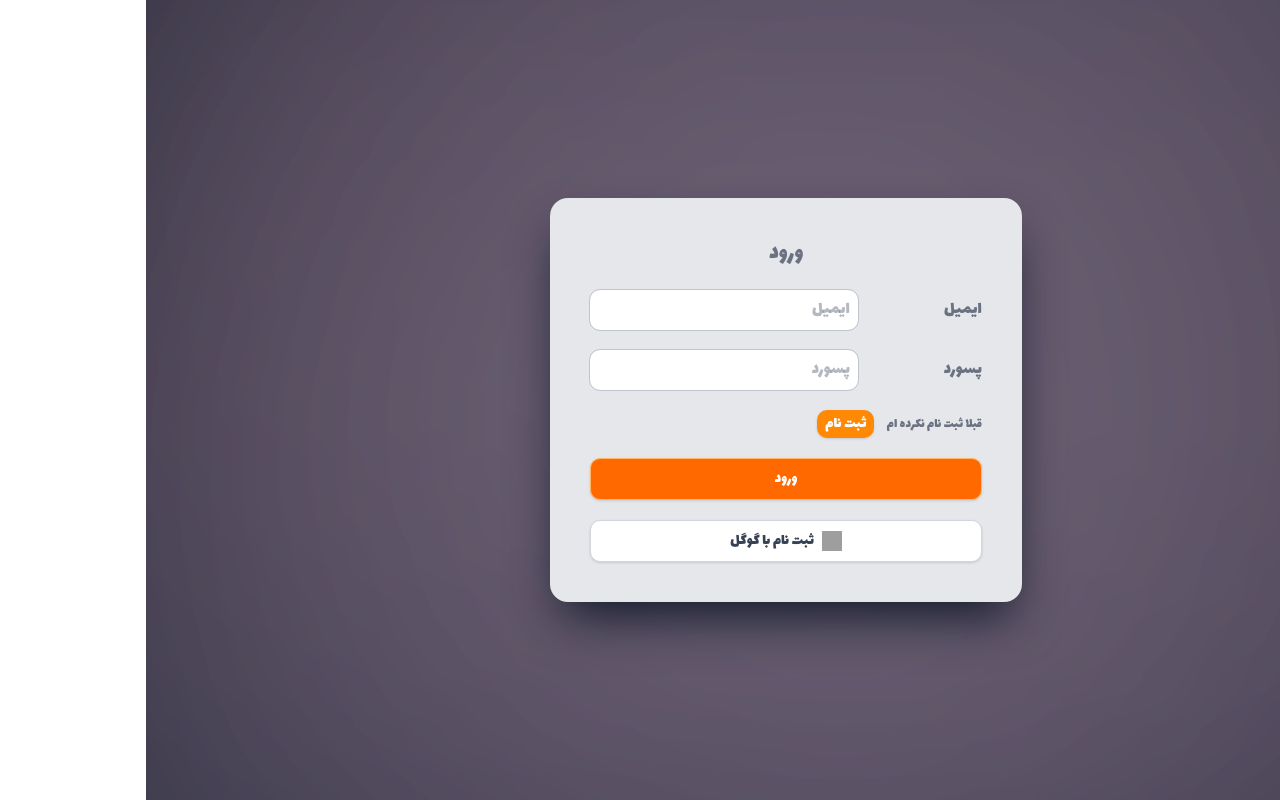
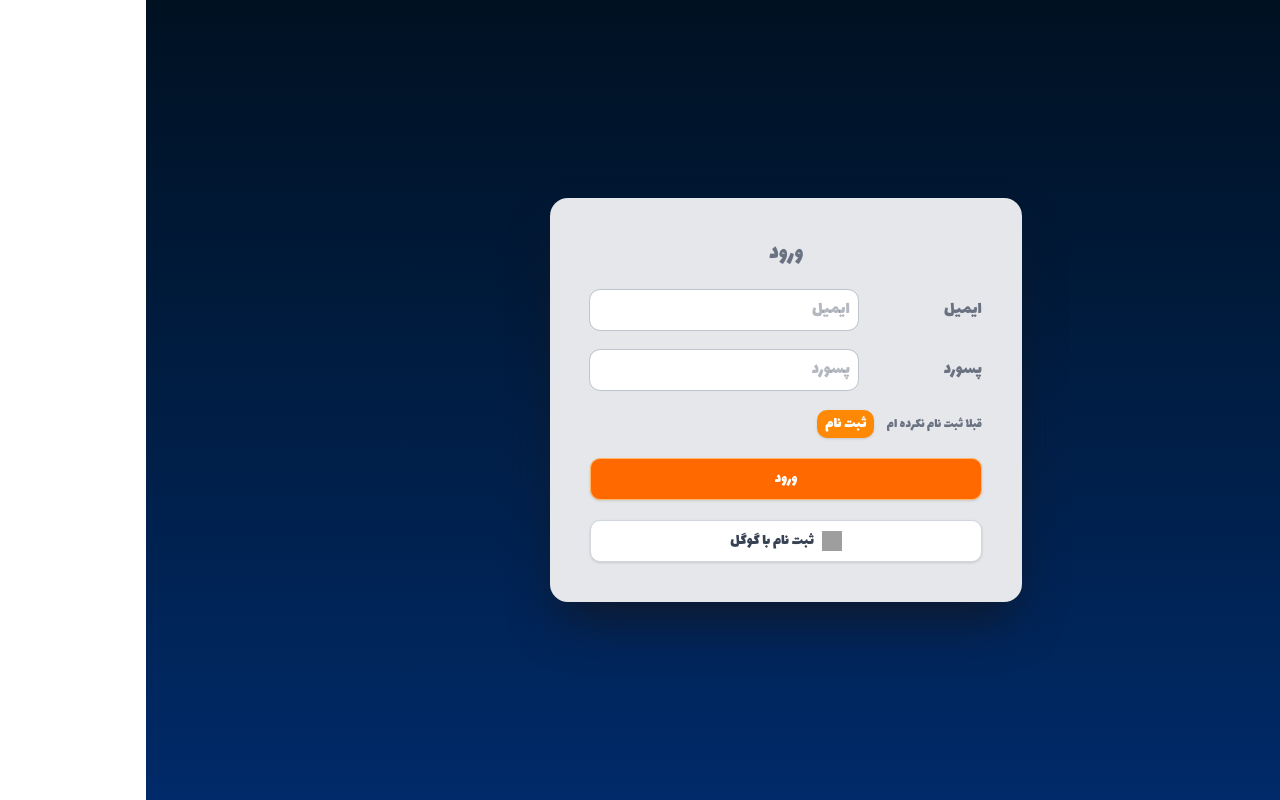
Before and after one commit to mmdrezakz/faraede, a Next.js app: page /login in a window 1280 px wide. Built offline with nearby package versions, Linux system fonts and the light colour scheme; grey boxes are pictures that could not be loaded; a web font is replaced by a local one.

Commit message:
linear gradient in registerPage and LoginPage

```diff
--- a/app/components/ShowCommentSwiper.jsx
+++ b/app/components/ShowCommentSwiper.jsx
@@ -83,7 +83,7 @@ export default function ShowCommentSwiper() {
         >
         {testimonials.map((item) => (
           <SwiperSlide key={item.id}>
-            <div className="flex justify-center items-center px-8 md:px">
+            <div className="flex justify-center items-center px-8 md:px-1">
               <div className="items-center gap-12 grid grid-cols-1 md:grid-cols-2 mx-auto max-w-7xl">
                 {/* بخش متن و پروفایل */}
                 <div className="space-y-2 text-right">
--- a/app/login/login.css
+++ b/app/login/login.css
@@ -1,6 +1,6 @@
-.register{
+/* .register{
     background: url("/register/bgregister.svg");
     background-repeat: no-repeat;
     background-position: center;
     background-size: cover;
-}
+} */
--- a/app/login/page.js
+++ b/app/login/page.js
@@ -1,17 +1,12 @@
 'use client'
 import React from 'react'
-import './login.css'
+
 import Link from 'next/link'
 
 export default function Page() {
   return (
-    <main className='register min-h-screen flex justify-center items-center'>
-        <link
-    rel="preload"
-    href="/register/bgregister.svg"
-    as="image"
-    type="image/svg+xml"
-  />
+    <main className='register min-h-screen flex justify-center items-center bg-linear-to-b from-[#001122] to-[#002a69]'>
+
 
       <form
         className='bg-gray-200 flex flex-col justify-center items-center p-5 sm:p-8 md:p-10 gap-5 rounded-2xl shadow-2xl shadow-gray-900 text-gray-500'
--- a/app/register/page.js
+++ b/app/register/page.js
@@ -1,17 +1,12 @@
 'use client'
 import React from 'react'
-import './register.css'
+
 import Link from 'next/link'
 
 export default function Page() {
   return (
-    <main className='register min-h-screen flex justify-center items-center'>
-            <link
-        rel="preload"
-        href="/register/bgregister.svg"
-        as="image"
-        type="image/svg+xml"
-      />
+    <main className='register min-h-screen flex justify-center items-center bg-linear-to-b from-[#001122] to-[#002a69]'>
+
       <form
         className='bg-gray-200 flex flex-col justify-center items-center p-5 sm:p-8 md:p-10 gap-5 rounded-2xl shadow-2xl shadow-gray-900 text-gray-500'
       >
--- a/app/register/register.css
+++ b/app/register/register.css
@@ -1,6 +1,6 @@
-.register{
+/* .register{
     background: url("/register/bgregister.svg");
     background-repeat: no-repeat;
     background-position: center;
     background-size: cover;
-}
+} */
```
